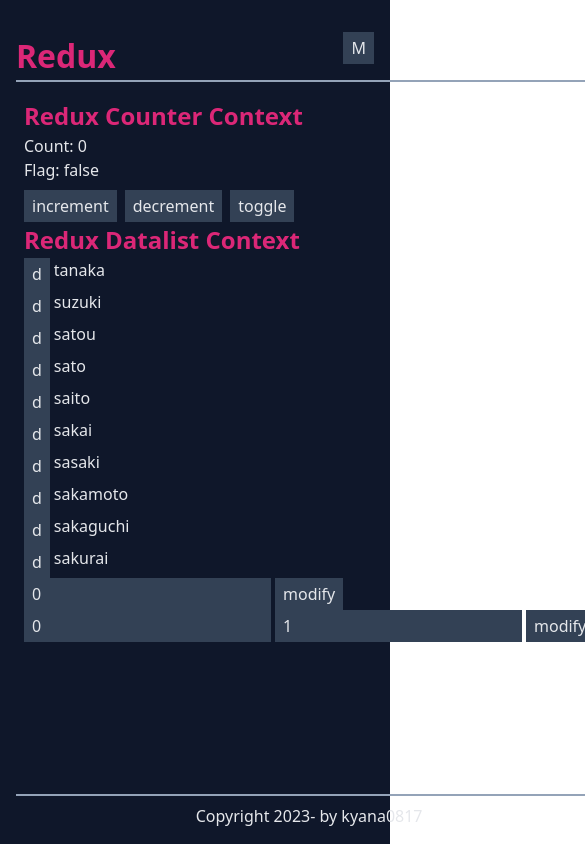
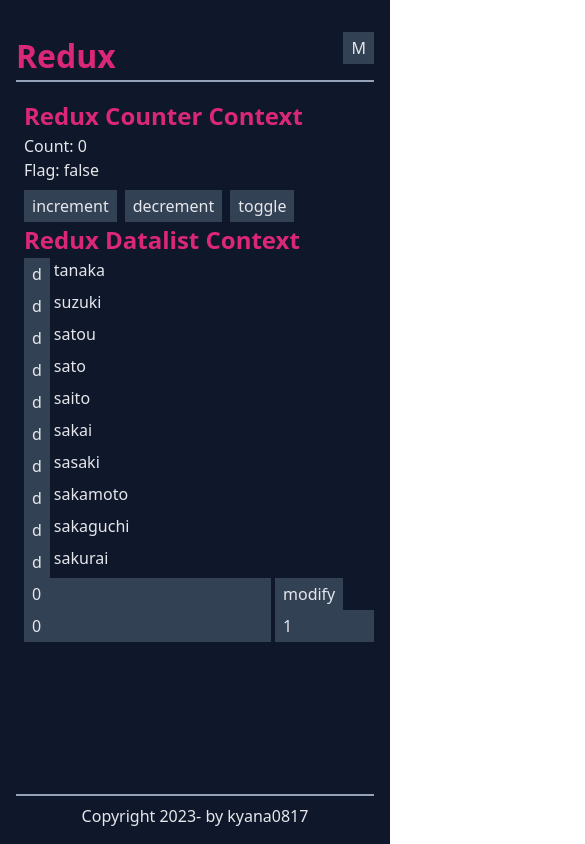
Before and after one commit to kyana0817/react-lab, a React (Vite) app: page /redux in a window 390 px wide. Shown: the top 844 px of the page, 585 px wide, since content can reach past the window. Built offline with nearby package versions, Linux system fonts and the light colour scheme; what fetch-family would draw is missing.

Commit message:
:warning: fix mobile layout

```diff
--- a/src/layouts/BaseLayout/MobileMenu.tsx
+++ b/src/layouts/BaseLayout/MobileMenu.tsx
@@ -7,18 +7,20 @@
 
 type SideBarListItemProps = {
   route: Route
+  handleClose: VoidFunction
 }
 
 type SideBarListProps = {
   title: Group['title']
   routes: Routes
+  handleClose: VoidFunction
 }
 
 
 type MobileMenuProps = {
   groups: Groups
 }
-const SideBarListItem = ({ route }: SideBarListItemProps) => {
+const SideBarListItem = ({ route, handleClose }: SideBarListItemProps) => {
   const { pathname } = useLocation()
   const isSelect = useMemo(() => {
     return route.path === pathname
@@ -36,6 +38,7 @@
             :['hover:text-pink-200', 'focus:text-pink-200']
         )}
         to={route.path}
+        onClick={handleClose}
       >
         {route.title}
       </Link>
@@ -43,7 +46,7 @@
   )
 }
 
-const SideBarList = ({ title, routes }: SideBarListProps) => (
+const SideBarList = ({ title, routes, handleClose }: SideBarListProps) => (
   <div>
     <p className='px-2 pt-2 pb-1 text-sm text-gray-400'>
       {title}
@@ -53,6 +56,7 @@
         <SideBarListItem
           key={route.title}
           route={route}
+          handleClose={handleClose}
         />
       ))}
     </ul>
@@ -61,7 +65,7 @@
 
 export const MobileMenu = ({ groups }: MobileMenuProps) => {
   const [
-    isOpen, _handleOpen, _handleClose, handleToggle
+    isOpen, _handleOpen, handleClose, handleToggle
   ] = useBool()
 
   return (
@@ -81,6 +85,7 @@
               key={title}
               title={title}
               routes={routes}
+              handleClose={handleClose}
             />
           ))}
         </div>
--- a/src/layouts/BaseLayout/index.tsx
+++ b/src/layouts/BaseLayout/index.tsx
@@ -37,7 +37,7 @@
               {pageTitle}
             </h1>
           </header>
-          <div className="flex-grow-[1] flex flex-col">
+          <div className="flex-grow-[1] flex flex-col min-w-full w-0">
             <div className="overflow-y-auto flex-grow-[1] px-2 py-4 min-h-auto h-0">
               <React.Suspense fallback={<Fallback/>}>
                 <Outlet/>
```
